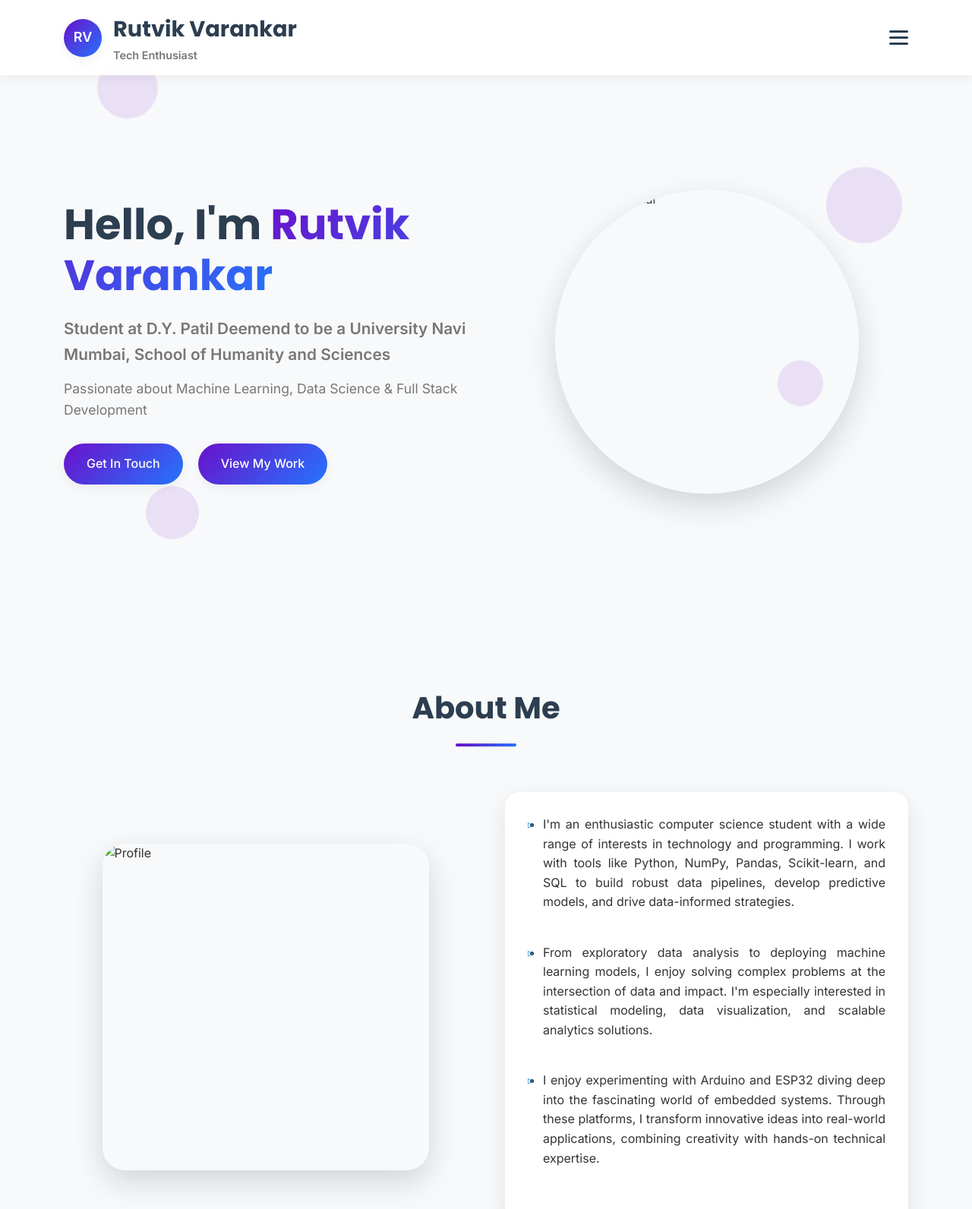
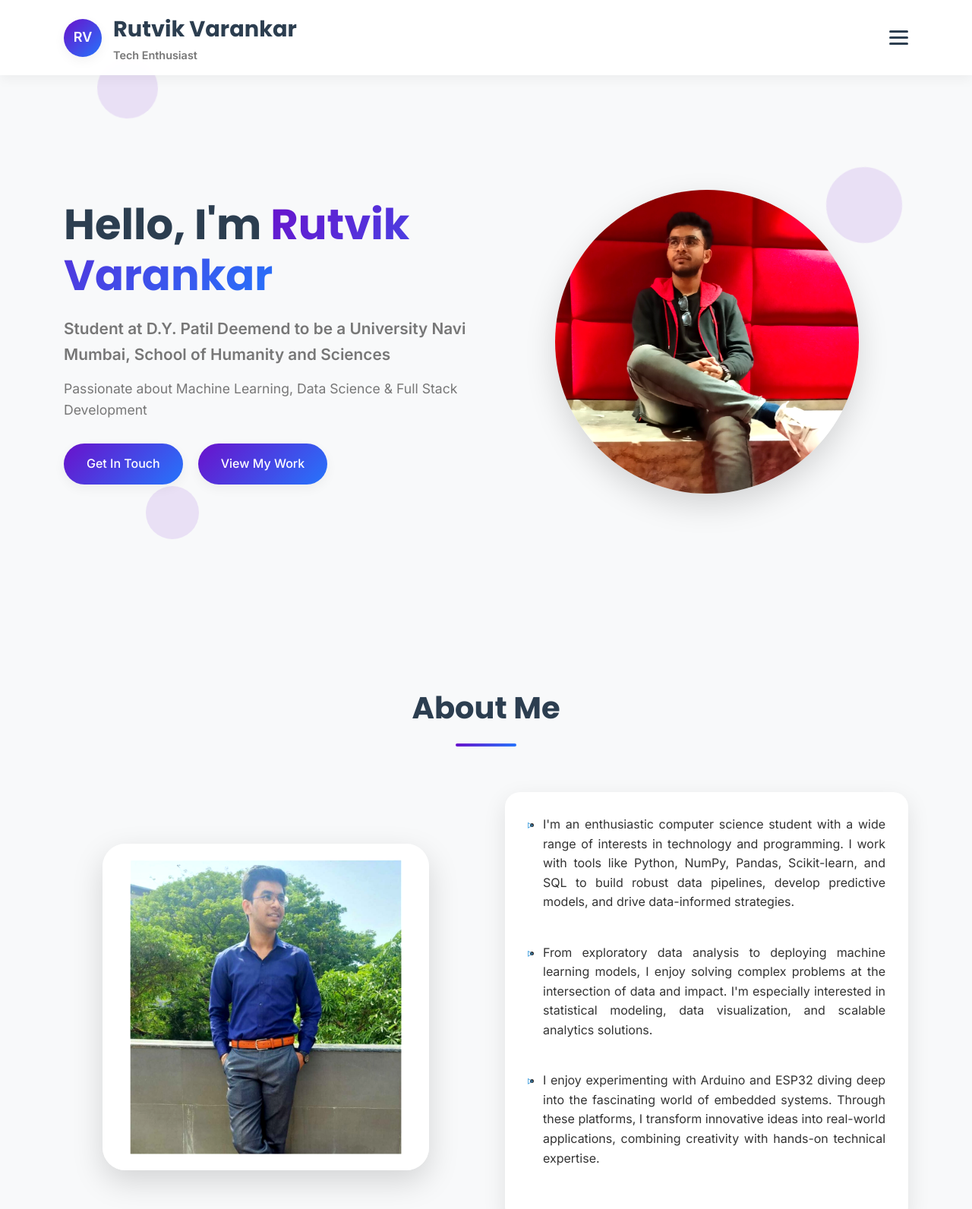
Before and after one commit to RutvikVarankar/portfoliorutvik, a plain HTML site: page index.html in a window 1280 px wide. Shown: the top 1592 px of the page at 76% size. Drawn offline with Linux system fonts and the light colour scheme.

Commit message:
New Images

```diff
--- a/index.html
+++ b/index.html
@@ -341,6 +341,7 @@
             width: 100%;
             height: 100%;
             overflow: hidden;
+
         }
 
         .shape {
@@ -1459,7 +1460,7 @@
                 </div>
                 <div class="hero-image">
                     <div class="image-container">
-                        <img src="assets/self1.jpg" alt="Rutvik Varankar" class="profile-img">
+                        <img src="assets/self.jpg" alt="Rutvik Varankar" class="profile-img">
                     </div>
                 </div>
             </div>
@@ -1473,7 +1474,7 @@
             <div class="about-content">
                 <div class="about-img">
                     <div class="image-frame">
-                        <img src="assets/self2.jpg" alt="Profile" class="profile-image">
+                        <img src="assets/self1.jpg" alt="Profile" class="profile-image">
                     </div>
                 </div>
                 <div class="about-container">
@@ -1700,7 +1701,7 @@
                         <i class="fas fa-laptop-code"></i>
                     </div>
                     <h3>My Personal Portfolio Website</h3>
-                    <h4><br>Duration: May 2025 – Jun 2025</h4>
+                    <h4>Duration: May 2025 – Jun 2025</h4>
                     <p><em>"A fully responsive personal portfolio built to showcase skills, projects, and
                             experience"</em></p>
                     <ol>
```
Also changed, not shown: assets/self.jpg (added), assets/self1.jpg (added).
